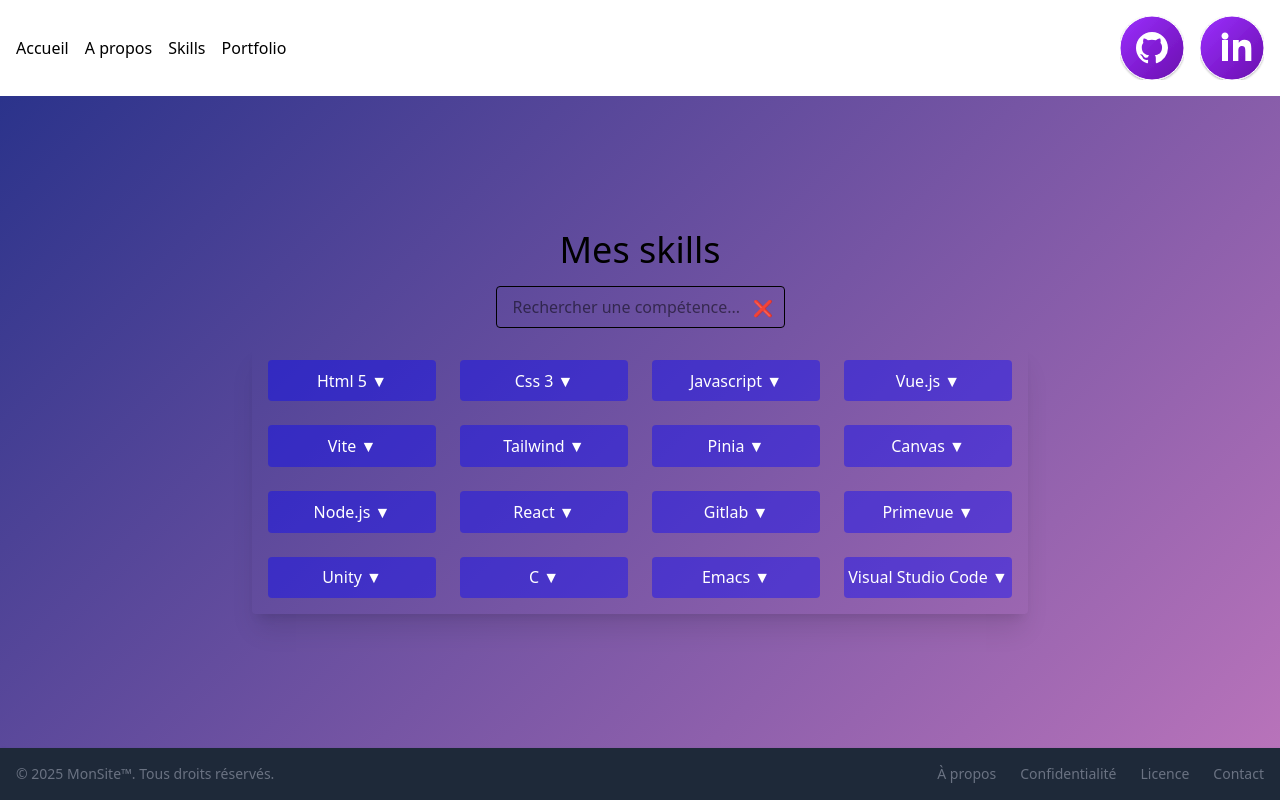
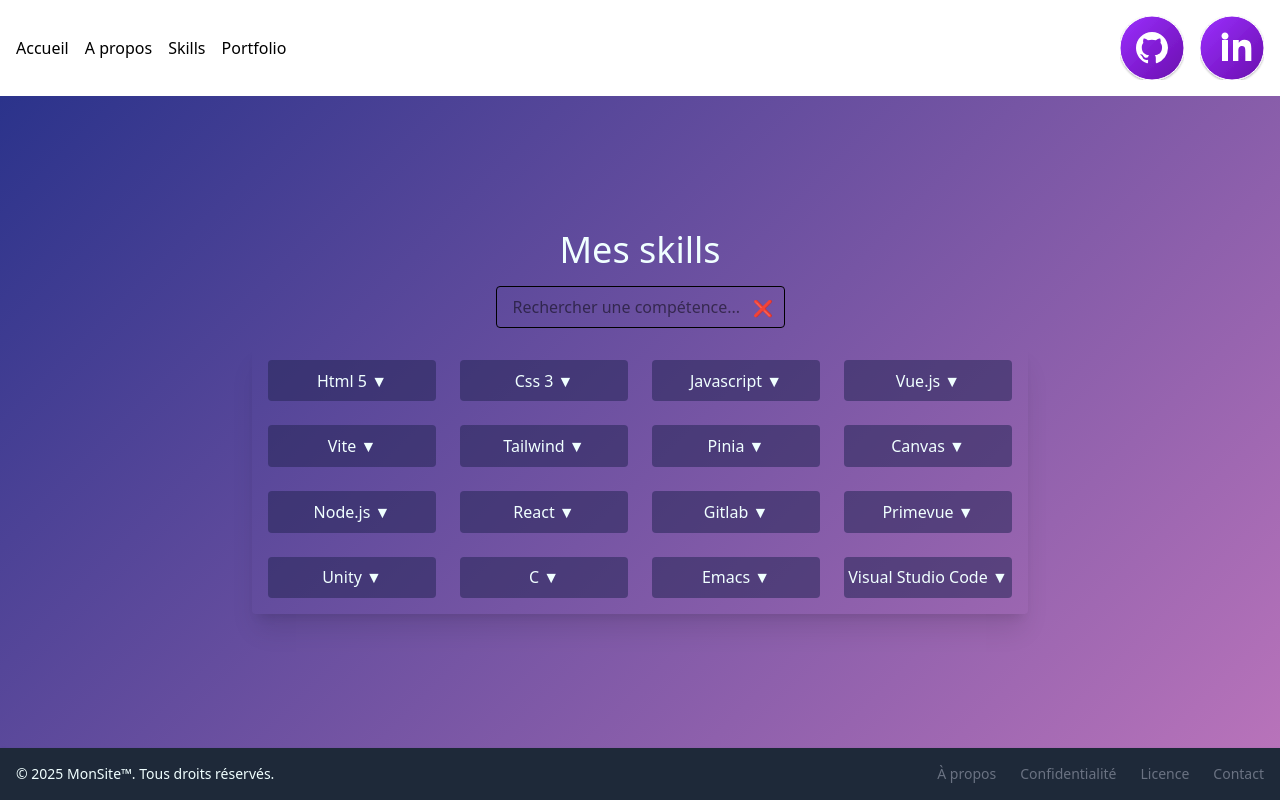
Before and after one commit to ReadyToDevNow/Portfolio, a Vue app: page /skills in a window 1280 px wide. Built offline with nearby package versions, Linux system fonts and the light colour scheme.

Commit message:
feat(design): text color

```diff
--- a/src/assets/base.css
+++ b/src/assets/base.css
@@ -1,4 +1,5 @@
 /* color palette from <https://github.com/vuejs/theme> */
+
 :root {
   --vt-c-white: #ffffff;
   --vt-c-white-soft: #f8f8f8;
@@ -84,3 +85,4 @@
   -webkit-font-smoothing: antialiased;
   -moz-osx-font-smoothing: grayscale;
 }
+j
--- a/src/assets/main.css
+++ b/src/assets/main.css
@@ -1,4 +1,10 @@
 @import 'tailwindcss';
+span,
+p,
+h2 {
+  color: azure;
+}
+
 /*@import './base.css';
 
 #app {
--- a/src/components/AboutPage.vue
+++ b/src/components/AboutPage.vue
@@ -55,4 +55,7 @@
 main {
   background: linear-gradient(135deg, #2b338b 0%, #b873ba 100%);
 }
+span {
+  text-size-adjust: 100%;
+}
 </style>
--- a/src/components/SkillsPage.vue
+++ b/src/components/SkillsPage.vue
@@ -131,7 +131,7 @@
 
 <style scoped>
 .button {
-  background-color: rgba(0, 0, 255, 0.393);
+  background-color: rgba(37, 37, 85, 0.543);
   width: calc(var(--spacing) * 42);
   border-radius: 0.25rem;
   color: white;
```
